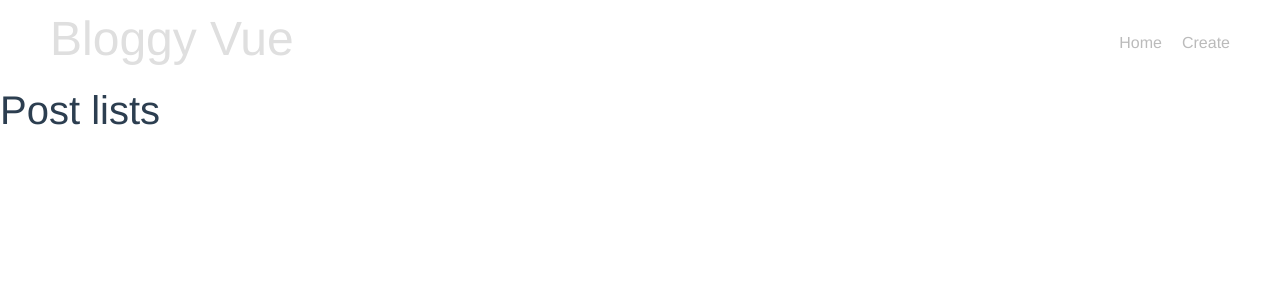
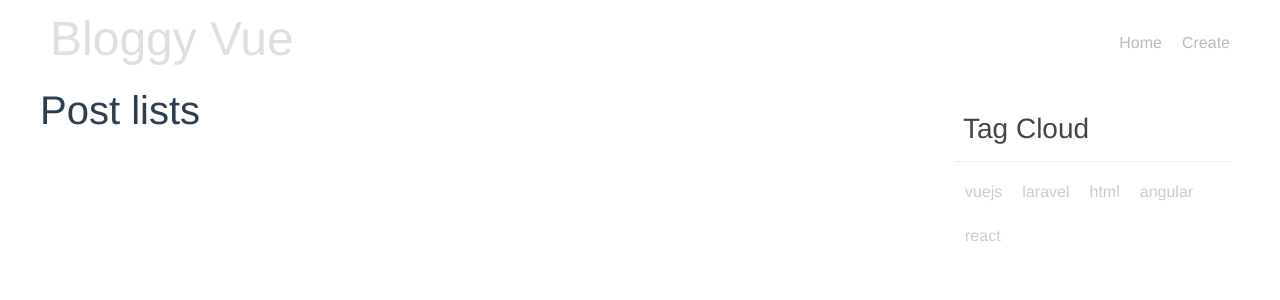
Before and after one commit to hlaingbwaraung/Portofolio, a Vue app: page /#/tags/1 in a window 1280 px wide. Shown: the top 300 px of the page. Built offline with nearby package versions, Linux system fonts and the light colour scheme; data requests are answered from the project's data file.

Commit message:
tags cloud links

```diff
--- a/database/db.json
+++ b/database/db.json
@@ -23,6 +23,16 @@
         "vuejs"
       ],
       "id": 3
+    },
+    {
+      "title": "html ",
+      "body": "html ",
+      "tags": [
+        "html",
+        "angular",
+        "react"
+      ],
+      "id": 4
     }
   ]
 }
--- a/src/components/PostsList.vue
+++ b/src/components/PostsList.vue
@@ -17,4 +17,5 @@
 </script>
 
 <style>
+
 </style>
--- /dev/null
+++ b/src/components/TagCloud.vue
@@ -0,0 +1,55 @@
+<template>
+<div class="tag-cloud">
+<h3>Tag Cloud</h3>
+ <div v-for="tag in uniqueTags" :key="tag" >
+       <router-link :to="{name:'Tag',params:{tag}}">
+          {{tag}}
+        </router-link>
+ </div>
+</div>
+
+</template>
+
+<script>
+import { ref } from '@vue/reactivity';
+export default {
+ props:["posts"],
+ setup(props){
+     let tags =ref([]);
+   props.posts.forEach( (post)=> {
+       post.tags.forEach((tag)=>{
+           tags.value.push(tag);
+       })
+   });
+//    console.log(tags.value);
+let uniqueTags=tags.value.filter((tag,index,array)=>{
+    return array.indexOf(tag)===index
+})
+// console.log(uniqueTags);
+return {uniqueTags}
+ }
+}
+</script>
+
+<style>
+   .tag-cloud {
+    padding: 10px;
+  }
+  .tag-cloud h3 {
+    border-bottom: 1px solid #eee;
+    padding: 16px 8px;
+    color: #444;
+  }
+  .tag-cloud div {
+    display: inline-block;
+    padding: 10px;
+  }
+  .tag-cloud a {
+    color: #ccc;
+    text-decoration: none;
+  }
+  .tag-cloud a.router-link-active {
+    color: #ff8800;
+    font-weight: bold;
+  }
+</style>
--- a/src/views/Home.vue
+++ b/src/views/Home.vue
@@ -3,36 +3,47 @@
     <div v-if="error">
       {{ error }}
     </div>
-    <div v-if="posts.length > 0">
-      <PostsList :posts="posts"></PostsList>
+    <div v-if="posts.length > 0" class="layout">
+      <div>
+        <PostsList :posts="posts"></PostsList>
+      </div>
+      <div><TagCloud :posts="posts"></TagCloud></div>
     </div>
     <div v-else><Spinner></Spinner></div>
-
   </div>
 </template>
 
 <script>
-import Navbar from '../components/Navbar'
-import Spinner from '../components/Spinner'
+import TagCloud from "../components/TagCloud";
+import Navbar from "../components/Navbar";
+import Spinner from "../components/Spinner";
 import PostsList from "../components/PostsList";
-import getPosts from "../composables/getPosts"
-
+import getPosts from "../composables/getPosts";
 
 export default {
   components: {
+    TagCloud,
     Navbar,
-    Spinner, PostsList },
+    Spinner,
+    PostsList,
+  },
   setup() {
-    let {posts,error,load}=getPosts()
+    let { posts, error, load } = getPosts();
     load();
     return { posts, error };
   },
 };
 </script>
 <style>
-.home{
+.home {
   max-width: 1200px;
   margin: 0 auto;
   padding: 10px;
 }
+.layout{
+  display: grid;
+  grid-template-columns: 3fr 1fr;
+  gap: 20px;
+
+}
 </style>
--- a/src/views/Tag.vue
+++ b/src/views/Tag.vue
@@ -1,21 +1,26 @@
 <template>
-  <div v-if="error">
+  <div class="tag">
+    <div v-if="error">
     {{error}}
   </div>
-  <div v-if="posts.length">
-   <PostsList :posts="filteredPosts"></PostsList>
+  <div v-if="posts.length" class="layout">
+   <div><PostsList :posts="filteredPosts"></PostsList></div>
+   <div><TagCloud :posts="posts"></TagCloud></div>
   </div>
   <div v-else>
-    loading..s
+    loading..
     </div>
+  </div>
 </template>
 
 <script>
+import TagCloud from '../components/TagCloud'
 import PostsList from '../components/PostsList'
 import { computed } from '@vue/runtime-core';
 import getPosts from "../composables/getPosts"
 export default {
-  components: { PostsList },
+  components: {
+    TagCloud, PostsList },
  props:["tag"],
  setup(props){
    let {posts,error,load}=getPosts();
@@ -31,5 +36,8 @@
 </script>
 
 <style>
-
+.tag{
+  max-width: 1200px;
+  margin: 0 auto;
+}
 </style>
```
